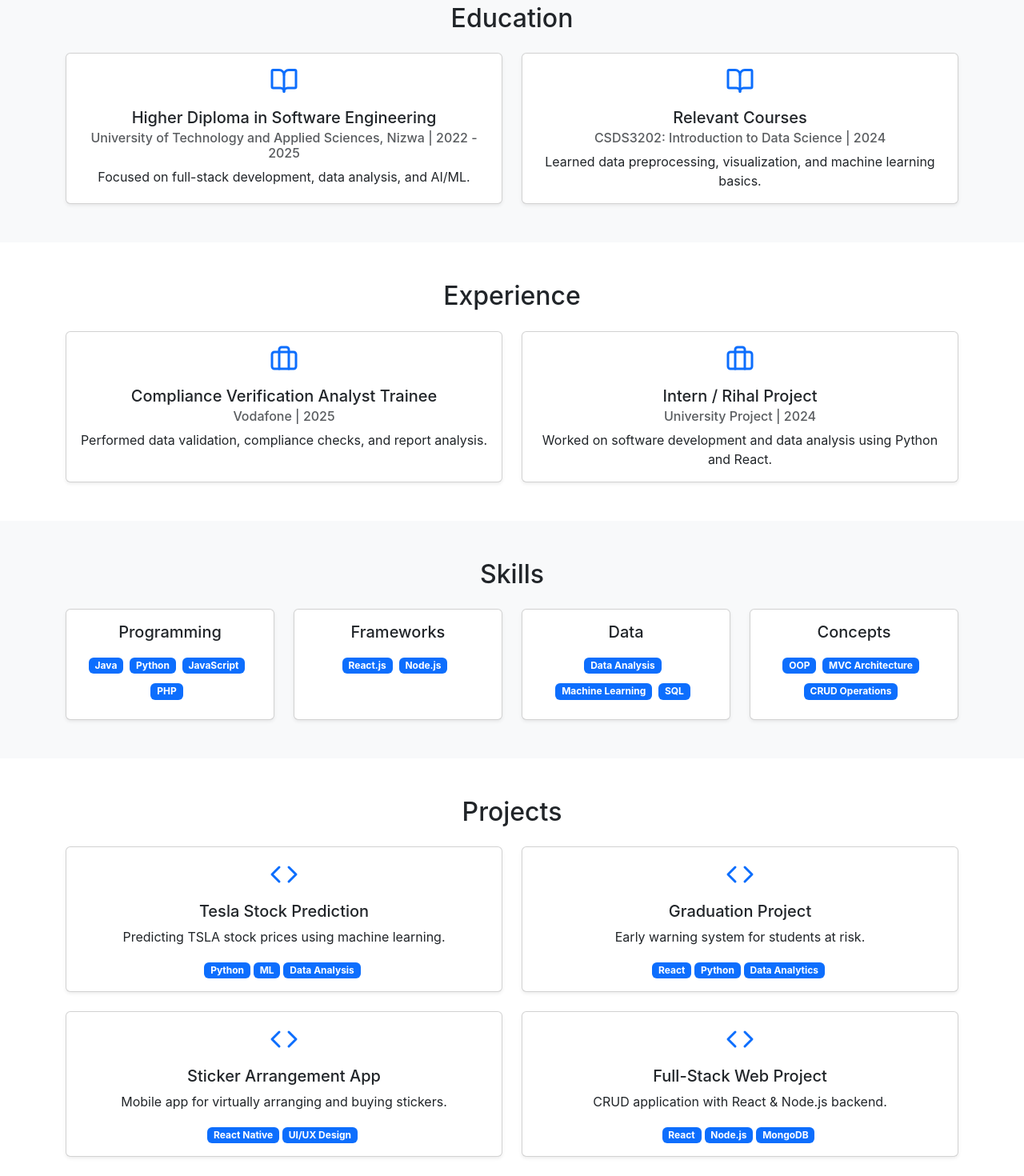
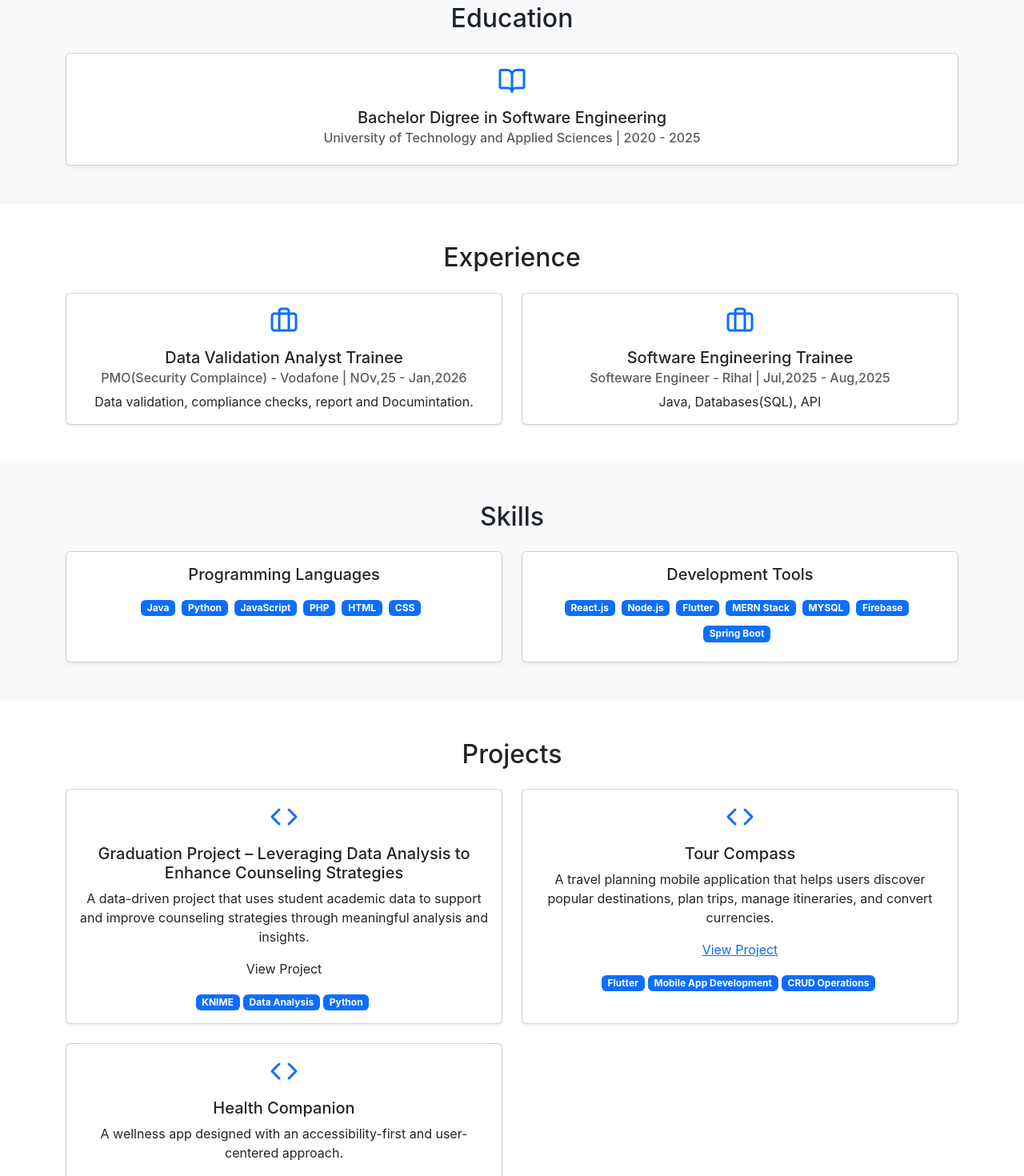
Before and after one commit to Reemkhalifa2/portfolio, a React (Create React App) app: page / in a window 1280 px wide. Shown: the part 780-2250 px from the top of the page at 80% size. Built offline with nearby package versions, Linux system fonts and the light colour scheme.

Commit message:
update the protofile

```diff
--- a/src/components/Education.js
+++ b/src/components/Education.js
@@ -4,16 +4,10 @@ import { BookOpen } from 'lucide-react';
 
 const education = [
   {
-    degree: 'Higher Diploma in Software Engineering',
-    institution: 'University of Technology and Applied Sciences, Nizwa',
-    year: '2022 - 2025',
-    description: 'Focused on full-stack development, data analysis, and AI/ML.'
-  },
-  {
-    degree: 'Relevant Courses',
-    institution: 'CSDS3202: Introduction to Data Science',
-    year: '2024',
-    description: 'Learned data preprocessing, visualization, and machine learning basics.'
+    degree: 'Bachelor Digree in Software Engineering',
+    institution: 'University of Technology and Applied Sciences',
+    year: '2020 - 2025',
+
   }
 ];
 
@@ -21,7 +15,7 @@ const EducationSection = () => (
   <section id="education" className="py-5 bg-light">
     <div className="container text-center">
       <h2 className="mb-4">Education</h2>
-      <Row xs={1} md={2} className="g-4">
+      <Row xs={1} className="g-4">
         {education.map((edu, idx) => (
           <Col key={idx}>
             <Card className="h-100 shadow-sm">
--- a/src/components/Experience.js
+++ b/src/components/Experience.js
@@ -4,16 +4,16 @@ import { Briefcase } from 'lucide-react';
 
 const experiences = [
   {
-    role: 'Compliance Verification Analyst Trainee',
-    company: 'Vodafone',
-    year: '2025',
-    description: 'Performed data validation, compliance checks, and report analysis.'
+    role: 'Data Validation Analyst Trainee',
+    company :'PMO(Security Complaince) - Vodafone',
+    year: 'NOv,25 - Jan,2026',
+    description: 'Data validation, compliance checks, report and Documintation.'
   },
   {
-    role: 'Intern / Rihal Project',
-    company: 'University Project',
-    year: '2024',
-    description: 'Worked on software development and data analysis using Python and React.'
+    role: 'Software Engineering Trainee',
+    company: 'Softeware Engineer - Rihal',
+    year: 'Jul,2025 - Aug,2025',
+    description: 'Java, Databases(SQL), API'
   }
 ];
 
--- a/src/components/HeroSection.js
+++ b/src/components/HeroSection.js
@@ -9,7 +9,7 @@ const HeroSection = () => (
   >
     <h1 className="display-4 fw-bold">Reem Khalifa Aladawi</h1>
     <p className="lead mb-4">
-      Software Engineering Graduate | Data Analysis & Full-Stack Developer
+      Software Engineering Graduate | Full-Stack Developer & Data Analysis
     </p>
 
     <div className="mb-4">
--- a/src/components/Home.js
+++ b/src/components/Home.js
@@ -11,7 +11,7 @@ const HeroSection = () => {
         Reem Khalifa Aladawi
       </h1>
       <p className="text-xl md:text-2xl text-muted-foreground mb-6">
-        Software Engineering Graduate | Data Analysis & Full-Stack Developer
+        Software Engineering Graduate | Full-Stack Developer & Data Analysis
       </p>
 
       {/* CTAs */}
--- a/src/components/Projects.js
+++ b/src/components/Projects.js
@@ -4,25 +4,24 @@ import { Code } from 'lucide-react';
 
 const projects = [
   {
-    title: 'Tesla Stock Prediction',
-    description: 'Predicting TSLA stock prices using machine learning.',
-    tech: ['Python', 'ML', 'Data Analysis']
+    title: 'Graduation Project – Leveraging Data Analysis to Enhance Counseling Strategies',
+
+description: 'A data-driven project that uses student academic data to support and improve counseling strategies through meaningful analysis and insights.',
+
+tech: ['KNIME', 'Data Analysis', 'Python']
   },
+
   {
-    title: 'Graduation Project',
-    description: 'Early warning system for students at risk.',
-    tech: ['React', 'Python', 'Data Analytics']
+    title: 'Tour Compass',
+description: 'A travel planning mobile application that helps users discover popular destinations, plan trips, manage itineraries, and convert currencies.',
+tech: ['Flutter', 'Mobile App Development', 'CRUD Operations'],
+Link: 'https://github.com/Reemkhalifa2/Tour-Compass'
   },
-  {
-    title: 'Sticker Arrangement App',
-    description: 'Mobile app for virtually arranging and buying stickers.',
-    tech: ['React Native', 'UI/UX Design']
-  },
-  {
-    title: 'Full-Stack Web Project',
-    description: 'CRUD application with React & Node.js backend.',
-    tech: ['React', 'Node.js', 'MongoDB']
-  }
+  {title: 'Health Companion',
+description: 'A wellness app designed with an accessibility-first and user-centered approach.',
+tech: ['Figma', 'UX/UI Design', 'Prototyping'],
+Link: 'https://www.figma.com/design/NnYKWPheEDjEwZbDRxdK3W/Untitled?node-id=0-1&p=f&t=x8SHxXucJmeZnf73-0'
+}
 ];
 
 const ProjectsSection = () => (
@@ -37,6 +36,9 @@ const ProjectsSection = () => (
                 <Code size={36} className="mb-3 text-primary" />
                 <Card.Title>{proj.title}</Card.Title>
                 <Card.Text>{proj.description}</Card.Text>
+               <Card.Text> <a href={proj.Link} target="_blank" rel="noreferrer">
+                View Project</a></Card.Text>
+
                 {proj.tech.map((t) => <Badge bg="primary" key={t} className="me-1">{t}</Badge>)}
               </Card.Body>
             </Card>
--- a/src/components/Skills.js
+++ b/src/components/Skills.js
@@ -1,18 +1,17 @@
+import { Languages } from 'lucide-react';
 import React from 'react';
 import { Badge, Row, Col, Card } from 'react-bootstrap';
 
 const skills = {
-  Programming: ['Java', 'Python', 'JavaScript', 'PHP'],
-  Frameworks: ['React.js', 'Node.js'],
-  Data: ['Data Analysis', 'Machine Learning', 'SQL'],
-  Concepts: ['OOP', 'MVC Architecture', 'CRUD Operations']
+  'Programming Languages': ['Java', 'Python', 'JavaScript', 'PHP', 'HTML', 'CSS'],
+  'Development Tools': ['React.js', 'Node.js', 'Flutter', 'MERN Stack', 'MYSQL', 'Firebase' , "Spring Boot"],
+
 };
-
 const SkillsSection = () => (
   <section id="skills" className="py-5 bg-light">
     <div className="container text-center">
       <h2 className="mb-4">Skills</h2>
-      <Row xs={1} md={2} lg={4} className="g-4">
+      <Row xs={1}md={2} className="g-4">
         {Object.entries(skills).map(([category, items]) => (
           <Col key={category}>
             <Card className="h-100 shadow-sm">
```
